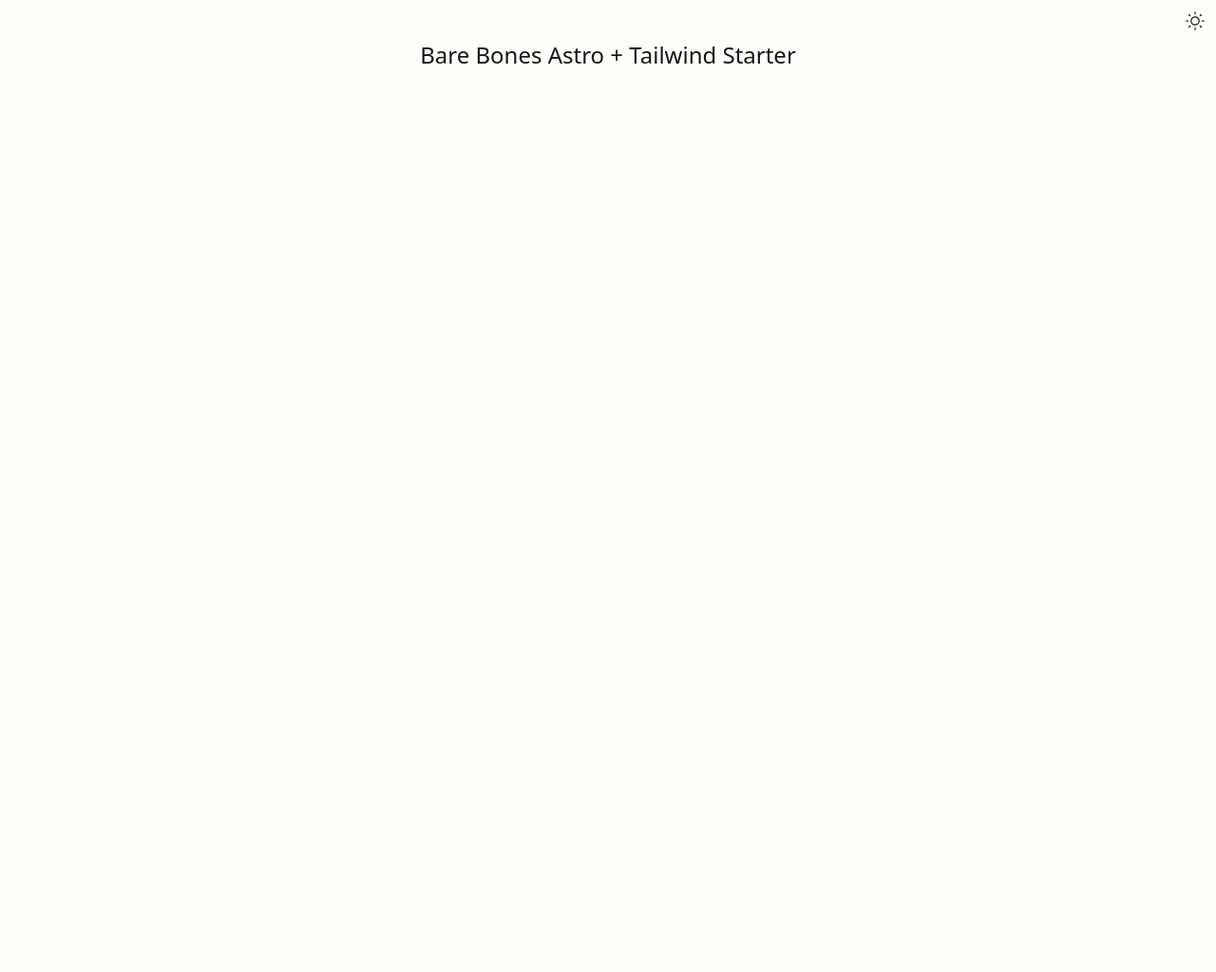
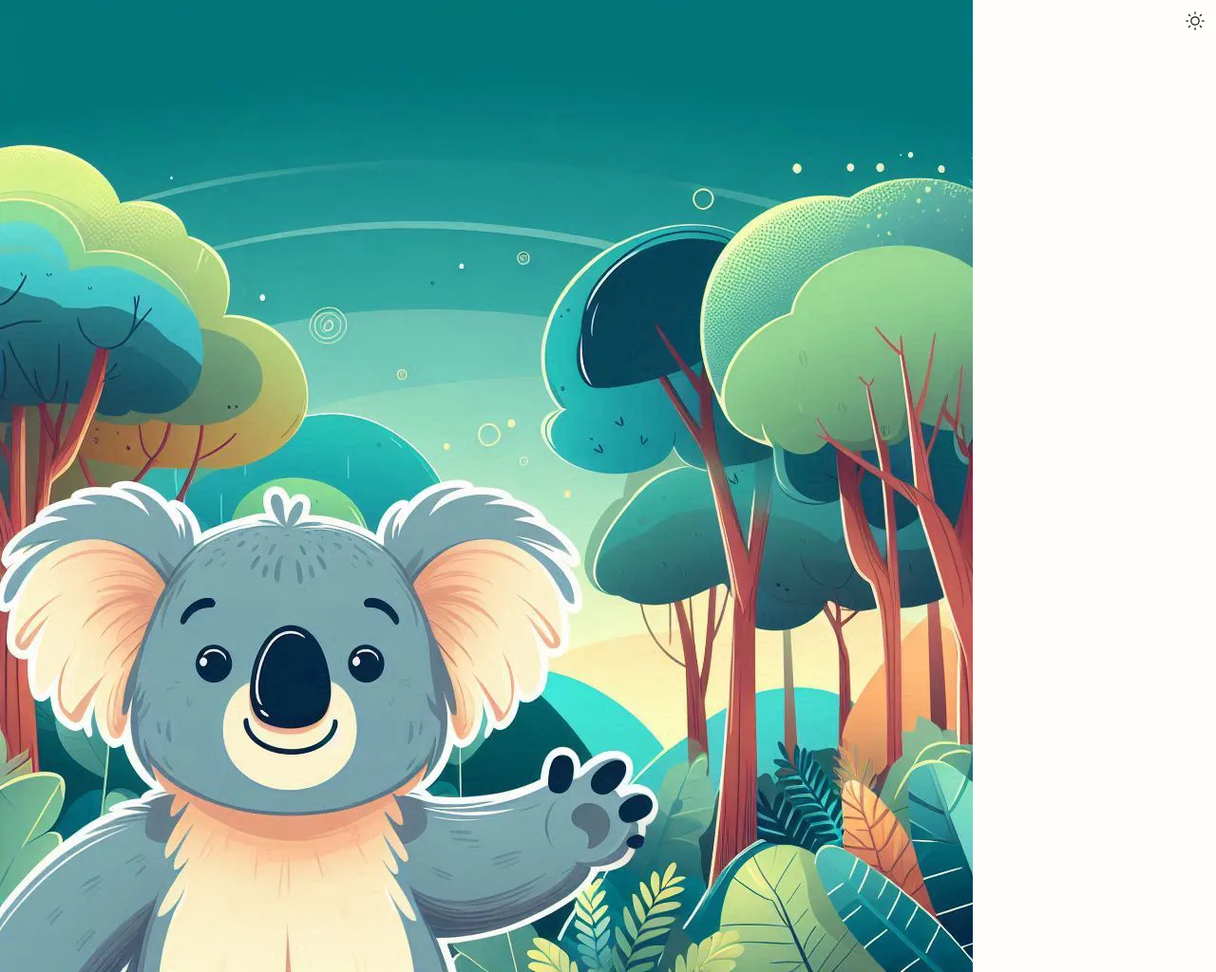
Before and after one commit to PaulHaze/koalie, an Astro site: page / in a window 1280 px wide. Shown: the whole page at 95% size. Before the commit the page ends 800 px from the top, so only its background shows below. Built offline with nearby package versions, Linux system fonts and the light colour scheme; Astro itself is replaced by a stand-in of ours.

Commit message:
Add the koala image to bg

```diff
--- a/src/pages/index.astro
+++ b/src/pages/index.astro
@@ -1,9 +1,12 @@
 ---
+import { Image } from 'astro:assets';
 import Layout from '@/layouts/Layout.astro';
+
+import koalaBg from '@/assets/images/koala_bg_web.webp';
 ---
 
-<Layout title="Simple Barebones Astro + Tailwind Starter Template">
-	<main class="relative flex w-full justify-center pt-10 text-center">
-		<h3 class="">Bare Bones Astro + Tailwind Starter</h3>
+<Layout title="Koalie">
+	<main class="relative">
+		<Image src={koalaBg} alt="Koala Backdrop" />
 	</main>
 </Layout>
```
